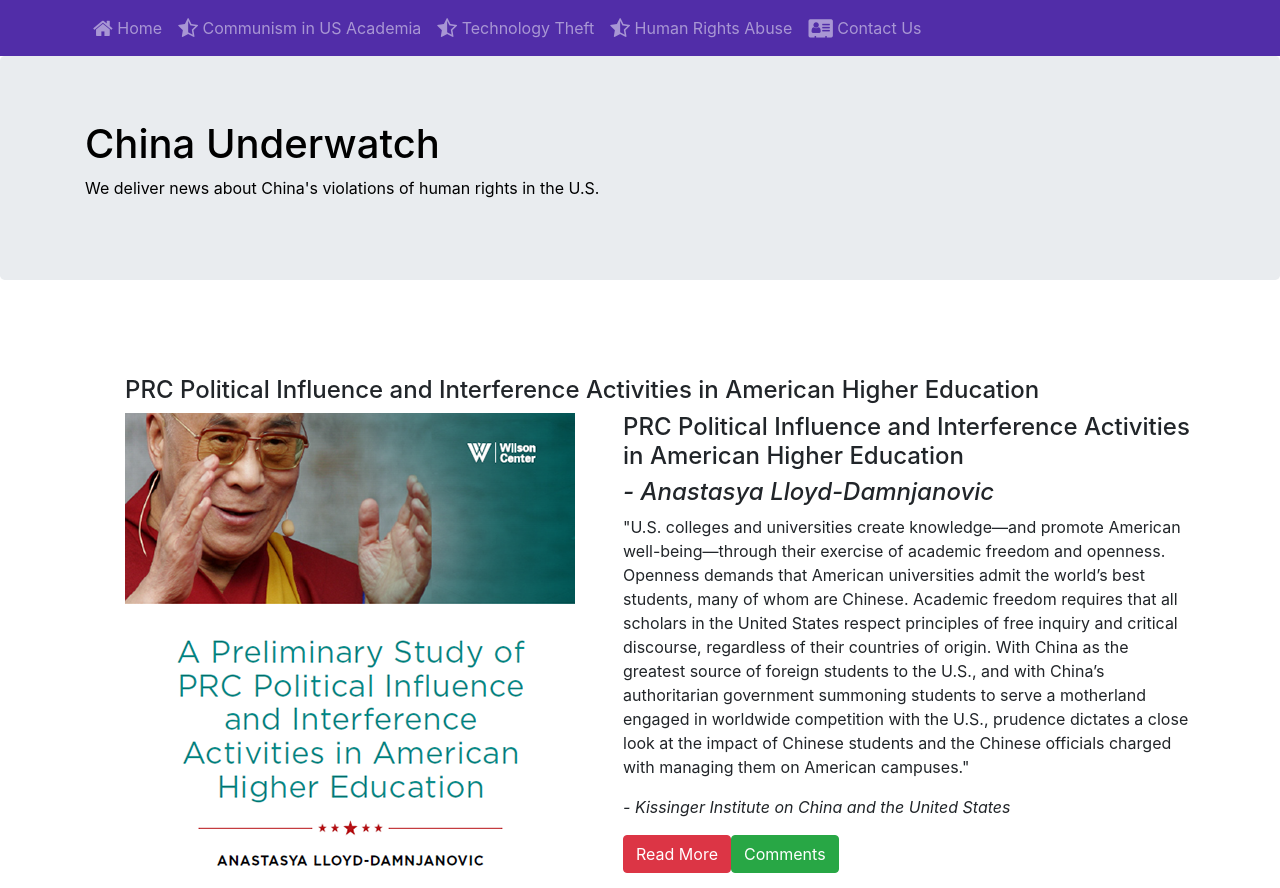
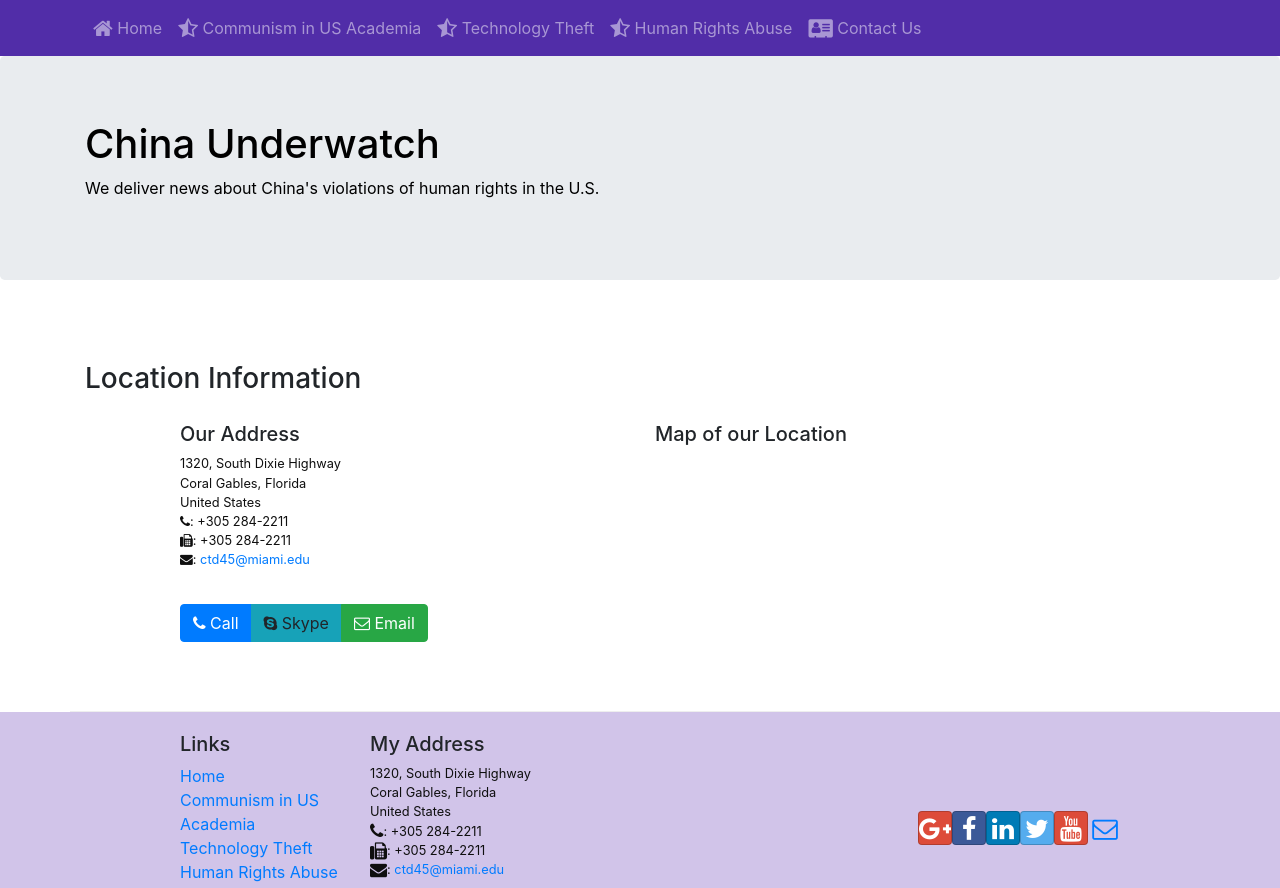
Before and after one commit to jade-do/Hope-For-A-Free-China-ReactJS, a React (Create React App) app: page /contactus in a window 1280 px wide. Shown: the top 888 px of the page. Built offline with nearby package versions, Linux system fonts and the light colour scheme.

Commit message:
Single Page Application Part 2

```diff
--- a/src/components/CommunismInUSAcademiaComponent.js
+++ b/src/components/CommunismInUSAcademiaComponent.js
@@ -1,23 +1,24 @@
 import React, {Component} from 'react';
-import { Card, CardImg, CardImgOverlay, CardText, CardBody, CardTitle, Media, Button } from 'reactstrap';
-import CommentDetails from './CommentDetailsComponent';
+import {Media, Button } from 'reactstrap';
+import {Link} from 'react-router-dom';
 
-    function RenderArticleItem({article, onClick}) {
+    function RenderArticleItem({article}) {
         return (
             <div key={article.id} className="col-12 mt-5">
                 <Media heading> {article.label} </Media>
                 <Media tag="li">
-                    <Media left middle>
-                            <Media object src={article.image} alt={article.title}></Media>
+                    <Media left middle className="col-12 col-lg">
+                        <Media object src={article.image} alt={article.title}></Media>
                     </Media>
-                    <Media body className="ml-5">
+                    <Media body className="col-12 col-lg">
                         <Media heading>{article.title}</Media>
                         <Media heading><em>- {article.author}</em></Media>
                         <p>"{article.abstract}"</p>
                         <p><em>- {article.abstractAuthor}</em></p>
                         <Button size="large" color="danger" target="_blank" href={article.link}> Read More </Button>
-                        <Button size="large" color="success"
-                            onClick={()=> onClick(article.id)}> Comments </Button>
+                        <Link to={`/communism-in-us-academia/${article.id}`}>
+                        <Button size="large" color="success"> Comments </Button>
+                        </Link>
                     </Media>
                 </Media>
             </div>
--- a/src/components/HeaderComponent.js
+++ b/src/components/HeaderComponent.js
@@ -1,6 +1,6 @@
 import React, { Component } from 'react';
-import { Nav, NavLink, Navbar, NavbarBrand, NavbarToggler, Collapse, NavItem, Jumbotron } from 'reactstrap';
-import { Navlink } from 'react-router-dom';
+import { Nav, Navbar, NavbarBrand, NavbarToggler, Collapse, NavItem, Jumbotron } from 'reactstrap';
+import { NavLink } from 'react-router-dom';
 
 class Header extends Component {
     constructor(props) {
--- a/src/components/HomeComponent.js
+++ b/src/components/HomeComponent.js
@@ -1,14 +1,16 @@
 import React from 'react';
-import {Card, CardImg, CardText, CardBody, CardTitle, CardSubtitle} from 'reactstrap';
+import { Button } from 'reactstrap';
+import {Card, CardImg, CardImgOverlay, CardText, CardBody, CardTitle, CardSubtitle} from 'reactstrap';
 
 function RenderCard({item}){
   return (
     <Card>
-      <CardImg src={item.image} alt={item.title}/>
+      <CardImg href={item.link} target="_blank" src={item.image} alt={item.title}/>
       <CardBody>
         <CardTitle>{item.title}</CardTitle>
         {item.author ? <CardSubtitle>{item.author}</CardSubtitle> : null}
         <CardText>{item.abstract}</CardText>
+        <Button size="small" color="info" href={item.link} target="_blank">Learn More</Button>
       </CardBody>
 
     </Card>
--- a/src/components/MainComponent.js
+++ b/src/components/MainComponent.js
@@ -29,16 +29,22 @@ class Main extends Component {
         const HomePage = () => {
             return(
                 <Home
-                    articles={this.state.articles.filter((article) => article.category === "on-communism")}
-                    onClick ={(articleId) => this.onArticleSelect(articleId)}/>
+                    articles={this.state.articles.filter((article) => article.category === "on-communism")}/>
             )
         }
 
         const CommunismInUSAcademiaPage = () => {
             return (
                 <CommunismInUSAcademia
-                    articles = {this.state.articles.filter((article) => article.label === 'communism-in-us-academia')}
+                    articles = {this.state.articles.filter((article) => article.category === 'communism-in-us-academia')}
                 />
+            )
+        }
+
+        const CommentDetailsPage = ({match}) => {
+            return (
+                <CommentDetails selectedArticle={this.state.articles.filter((article) => article.id === parseInt(match.params.articleId, 10))[0]}
+                    comments={this.state.comments.filter((comment) => comment.articleId == parseInt(match.params.articleId,10))}></CommentDetails>
             )
         }
         return (
@@ -46,13 +52,11 @@ class Main extends Component {
                 <Header/>
                 <Switch>
                     <Route path="/home" component={HomePage}/>
-                    <Route exactpath="/communism-in-us-academia" component={CommunismInUSAcademiaPage}></Route>
-                    <Route exactpath="/contactus" component={Contact}/>
+                    <Route exact path="/communism-in-us-academia" component={CommunismInUSAcademiaPage}></Route>
+                    <Route path="/communism-in-us-academia/:articleId" component={CommentDetailsPage}/>
+                    <Route exact path="/contactus" component={Contact}/>
                     <Redirect to="/home"></Redirect>
                 </Switch>
-                <CommunismInUSAcademia articles={this.state.articles}
-                    onClick={(articleId) => this.onArticleSelect(articleId)}></CommunismInUSAcademia>
-                <CommentDetails selectedArticle={this.state.articles.filter((article) => article.id == this.state.selectedArticleId)[0]}></CommentDetails>
                 <Footer/>
             </div>
         )
--- a/src/shared/articles.js
+++ b/src/shared/articles.js
@@ -9,17 +9,7 @@ export const ARTICLES =
             category: 'communism-in-us-academia',
             abstract: 'U.S. colleges and universities create knowledge—and promote American well-being—through their exercise of academic freedom and openness. Openness demands that American universities admit the world’s best students, many of whom are Chinese. Academic freedom requires that all scholars in the United States respect principles of free inquiry and critical discourse, regardless of their countries of origin. With China as the greatest source of foreign students to the U.S., and with China’s authoritarian government summoning students to serve a motherland engaged in worldwide competition with the U.S., prudence dictates a close look at the impact of Chinese students and the Chinese officials charged with managing them on American campuses.',
             abstractAuthor: 'Kissinger Institute on China and the United States',
-            link: 'https://www.wilsoncenter.org/publication/preliminary-study-prc-political-influence-and-interference-activities-american-higher',
-            comments: [
-                {
-                    id: 0,
-                    rating: 5,
-                    comment: 'Inquisitive insight, thorough report, and ended with a positive note!',
-                    author: 'Jade Do',
-                    date: '2018-10-24T17:57:28.556094Z',
-                    articleId: '0',
-                },
-            ]
+            link: 'https://www.wilsoncenter.org/publication/preliminary-study-prc-political-influence-and-interference-activities-american-higher'
         },
         {
             id: 1,
@@ -30,17 +20,7 @@ export const ARTICLES =
             abstract: 'Since 2004, the Chinese government has planted Confucius Institutes that offer Chinese language and culture courses at colleges and universities around the world—including more than 100 in the United States.These Institutes avoid Chinese political history and human rights abuses, portray Taiwan and Tibet as undisputed territories of China, and educate a generation of American students to know nothing more of China than the regime’s official history. This is a study of the 12 Confucius Institutes in New York and New Jersey. It examines China’s soft power influence through American higher education, and reveals new data on China’s funding, hiring, and academic freedom policies.',
             abstractAuthor: 'National Association of Scholar',
             category: 'communism-in-us-academia',
-            link: 'https://www.nas.org/articles/outsourced_to_china_confucius_institutes_and_soft_power_in_american_higher',
-            comments: [
-                {
-                    id: 0,
-                    rating: 4,
-                    comment: 'A few institutions have closed down their Confucius Institute, however, some, due to financial and monetary benefits, are reluctant to do so.',
-                    author: 'Jade Do',
-                    date: '2018-10-24T17:57:28.556094Z',
-                    articleId: '1',
-                },
-            ]
+            link: 'https://www.nas.org/articles/outsourced_to_china_confucius_institutes_and_soft_power_in_american_higher'
         },
         {
             id: 2,
@@ -51,17 +31,7 @@ export const ARTICLES =
             category: 'communism-in-us-academia',
             abstract: 'Perry Link, a China expert and co-editor of the English version of “The Tiananmen Papers,” a compilation of secret Chinese documents relating to the Tiananmen Square protests, characterized the student organization as “a tool of the government’s foreign ministry” that, among other activities, keeps tabs on unpatriotic speech among Chinese students.',
             abstractAuthor: 'On Campuses Far From China, Still Under Beijing’s Watchful Eye',
-            link: 'https://www.nytimes.com/2017/05/04/us/chinese-students-western-campuses-china-influence.html',
-            comments: [
-                {
-                    id: 0,
-                    rating: 3,
-                    comment: 'CSSA is somewhat a physical entity of the consulate of China in the U.S.. Is this something that the Land of Freedom shoult tolerate?',
-                    author: 'Jade Do',
-                    date: '2018-10-24T17:57:28.556094Z',
-                    articleId: '2',
-                },
-            ]
+            link: 'https://www.nytimes.com/2017/05/04/us/chinese-students-western-campuses-china-influence.html'
         },
         {
             id: 3,
@@ -72,17 +42,7 @@ export const ARTICLES =
             category: 'on-communism',
             abstract: 'As a famous Chinese poem goes, \“Deeply I sigh in vain for the falling flowers.\” The end is near for the communist regime, which is barely struggling to survive. The days before its collapse are numbered. The Epoch Times believes the time is now ripe, before the CCP’s total demise, for a comprehensive look back, in order to fully expose how this largest cult in history has embodied the wickedness of all times and places.',
             abstractAuthor: 'Epoch Times',
-            link: 'http://www.ninecommentaries.com/',
-            comments: [
-                {
-                    id: 0,
-                    rating: 5,
-                    comment: 'History and politics classes teach students what wrongful deeds Communism commits. The is the first book to ever answer the question, what is the nature of Communism.',
-                    author: 'Jade Do',
-                    date: '2018-25-24T19:57:28.556094Z',
-                    articleId: '3',
-                },
-            ]
+            link: 'http://www.ninecommentaries.com/'
         },
         {
             id: 4,
@@ -93,17 +53,7 @@ export const ARTICLES =
             category: 'on-communism',
             abstract: 'There are the outright communist regimes like China, North Korea, Cuba, and Vietnam; there are the former Soviet Union and Eastern European countries, where communist ideology and customs still exert a significant influence; there are the African and South American countries, which attempt socialism under the banner of democracy and republicanism—and then there are the nations of Europe and North America, whose body politics have become host to communist influences, without people even realizing it.',
             abstractAuthor: 'Epoch Times',
-            link: 'https://www.theepochtimes.com/how-the-specter-of-communism-is-ruling-our-world-introduction_2547882.html',
-            comments: [
-                {
-                    id: 0,
-                    rating: 4,
-                    comment: 'Another riveting book examining the nature, the objective and the goal of Communism. How do we escape from it?',
-                    author: 'Jade Do',
-                    date: '2018-10-25T19:37:18.556394Z',
-                    articleId: '4',
-                },
-            ]
+            link: 'https://www.theepochtimes.com/how-the-specter-of-communism-is-ruling-our-world-introduction_2547882.html'
         },
         {
             id: 5,
@@ -114,16 +64,6 @@ export const ARTICLES =
             category: 'on-communism',
             abstract: 'Owing its name to the Chinese “scar literature” that emerged during the late 1970’s following the death of Mao Zedong, Chinese “scar cinema” similarly grapples with the harsh realities of the cultural campaigns that affected every life in Mao-era China.  Often traversing the revolutionary decades through the narrative of one individual or family, the films inject an intensely personal element to the time period, challenging the political movements and their harrowing consequences with tales that highlight the shared humanity of all involved.',
             abstractAuthor: 'unknown',
-            link: 'https://modernchinesemedia.wordpress.com/2016/12/14/chinese-scar-cinema/',
-            comments: [
-                {
-                    id: 0,
-                    rating: 5,
-                    comment: 'Disheartening. Brutal.',
-                    author: 'Jade Do',
-                    date: '2018-10-25T20:37:18.556394Z',
-                    articleId: '5',
-                },
-            ]
+            link: 'https://modernchinesemedia.wordpress.com/2016/12/14/chinese-scar-cinema/'
         }
 ]
--- a/src/shared/comments.js
+++ b/src/shared/comments.js
@@ -5,46 +5,70 @@ export const COMMENTS = [
                 comment: 'Inquisitive insight, thorough report, and ended with a positive note!',
                 author: 'Jade Do',
                 date: '2018-10-24T17:57:28.556094Z',
-                articleId: '0',
+                articleId: 0,
             },
             {
-                id: 0,
+                id: 1,
+                rating: 3,
+                comment: 'I prefer a more entertainment-style form of information. Gonna head back to the home page for the movies.',
+                author: 'Jade Do',
+                date: '2018-10-26T17:57:28.556094Z',
+                articleId: 0,
+            },
+            {
+                id: 2,
                 rating: 4,
                 comment: 'A few institutions have closed down their Confucius Institute, however, some, due to financial and monetary benefits, are reluctant to do so.',
                 author: 'Jade Do',
                 date: '2018-10-24T17:57:28.556094Z',
-                articleId: '1',
+                articleId: 1,
             },
             {
-                id: 0,
+                id: 3,
+                rating: 5,
+                comment: 'In the name of Confucius, I beg the CCP please don\'t mar the name of Confucius',
+                author: 'Jade Do',
+                date: '2018-10-24T17:57:28.556094Z',
+                articleId: 1,
+            },
+            {
+                id: 4,
                 rating: 3,
                 comment: 'CSSA is somewhat a physical entity of the consulate of China in the U.S.. Is this something that the Land of Freedom shoult tolerate?',
                 author: 'Jade Do',
-                date: '2018-10-24T17:57:28.556094Z',
-                articleId: '2',
+                date: '2018-10-26T17:17:28.556094Z',
+                articleId: 2,
             },
             {
-                id: 0,
+                id: 5,
+                rating: 4,
+                comment: 'There is a CSSA in University of Miami.',
+                author: 'Jade Do',
+                date: '2018-10-26T17:00:00.556094Z',
+                articleId: 2,
+            },
+            {
+                id: 6,
                 rating: 5,
                 comment: 'History and politics classes teach students what wrongful deeds Communism commits. The is the first book to ever answer the question, what is the nature of Communism.',
                 author: 'Jade Do',
                 date: '2018-25-24T19:57:28.556094Z',
-                articleId: '3',
+                articleId: 3,
             },
             {
-                id: 0,
+                id: 7,
                 rating: 4,
                 comment: 'Another riveting book examining the nature, the objective and the goal of Communism. How do we escape from it?',
                 author: 'Jade Do',
                 date: '2018-10-25T19:37:18.556394Z',
-                articleId: '4',
+                articleId: 4,
             },
             {
-                id: 0,
+                id: 8,
                 rating: 5,
                 comment: 'Disheartening. Brutal.',
                 author: 'Jade Do',
                 date: '2018-10-25T20:37:18.556394Z',
-                articleId: '5',
+                articleId: 5,
             },
 ]
```
Also changed, not shown: src/components/CommentDetailsComponent.js (+25 -8 lines).
